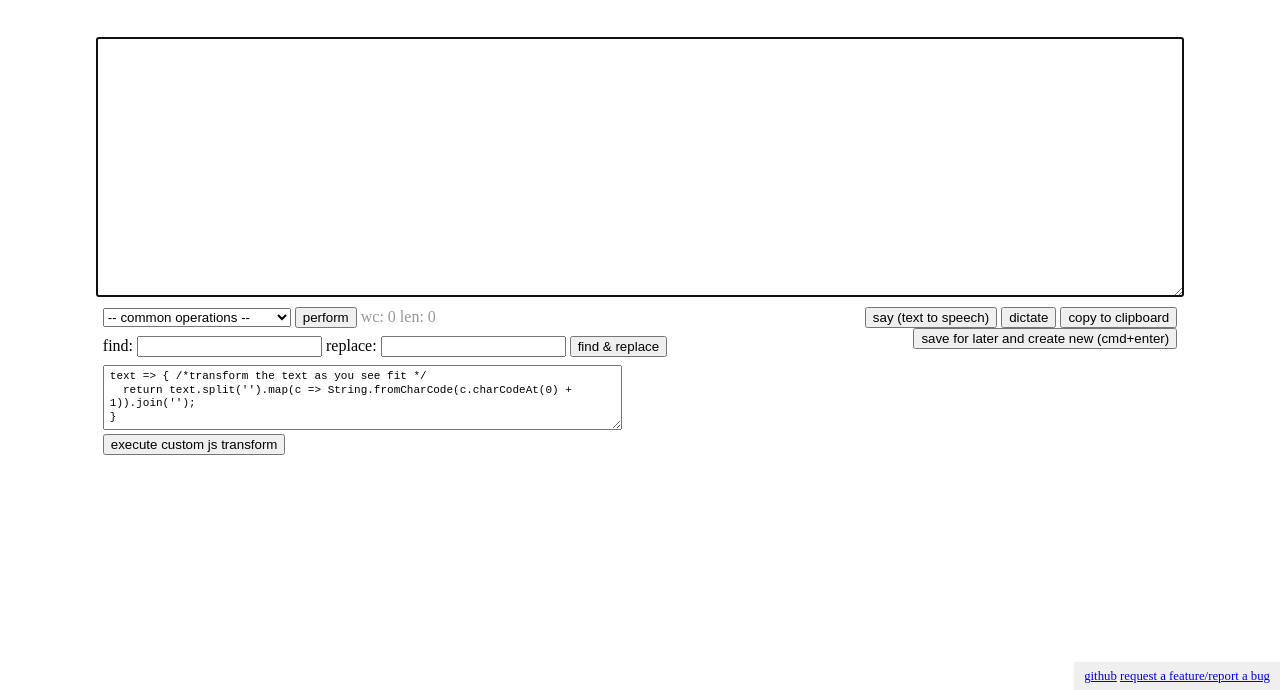
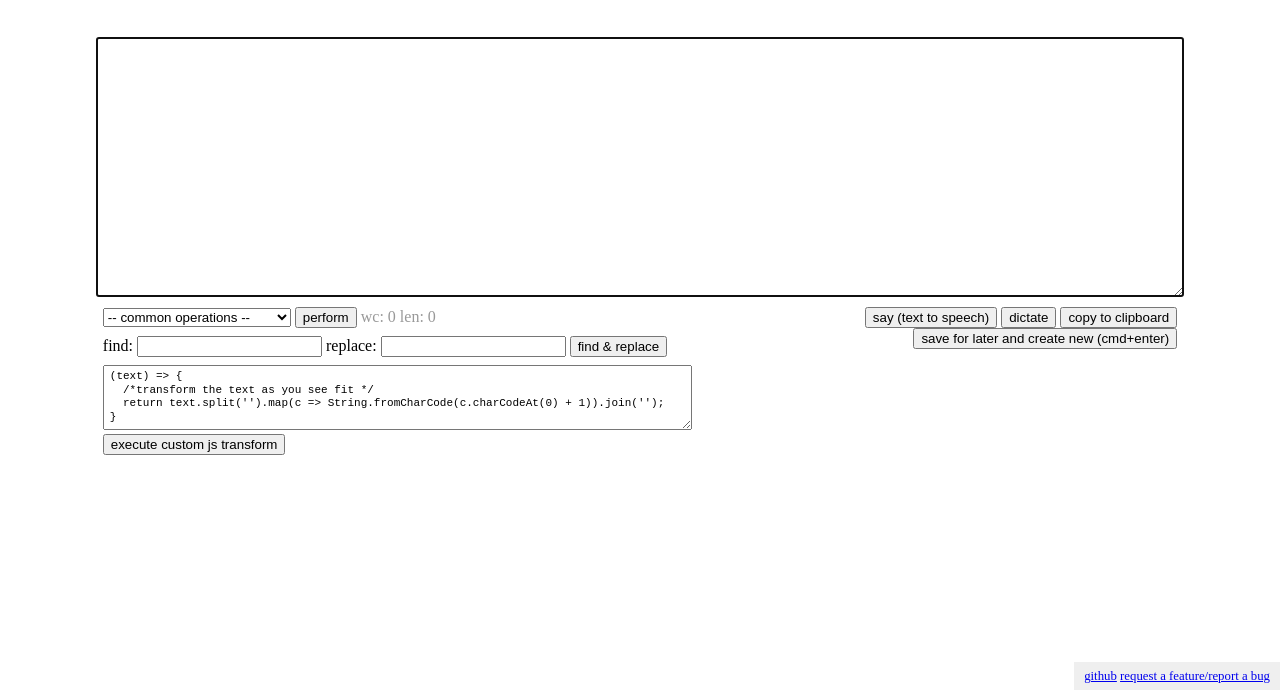
Before and after one commit to ruiramos/textareaplease, a plain HTML site: page index.html in a window 1280 px wide. Shown: the part 110-800 px from the top of the page. Drawn offline with nearby package versions, Linux system fonts and the light colour scheme.

Commit message:
Styling changes

```diff
--- a/index.html
+++ b/index.html
@@ -29,6 +29,8 @@
       padding: 4px 6px;
       font-size: 11px;
       line-height: 1.25em;
+      font-family: monospace;
+
     }
     .buttons-container {
       width: 85%;
@@ -156,7 +158,8 @@
         <button type="button" name="do-find-replace">find &amp; replace</button>
       </div>
       <div class="custom-code-container">
-        <textarea data-hook="custom-code" rows="4" cols="70">text => { /*transform the text as you see fit */
+        <textarea data-hook="custom-code" rows="4" cols="80">(text) => {
+  /*transform the text as you see fit */
   return text.split('').map(c => String.fromCharCode(c.charCodeAt(0) + 1)).join('');
 }</textarea>
         <button type="button" name="execute">execute custom js transform</button>
```
